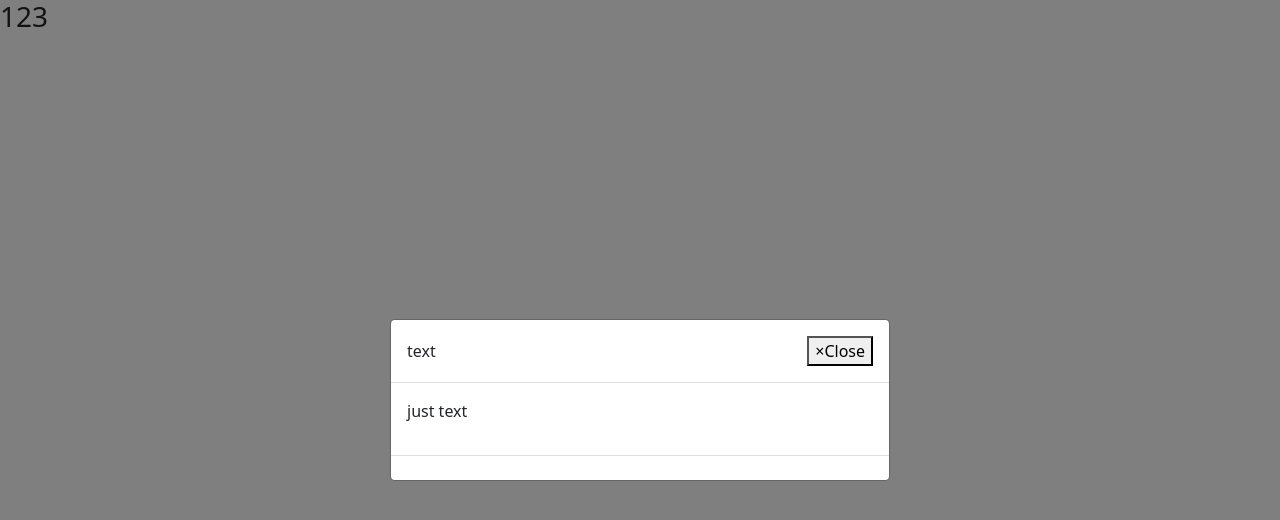
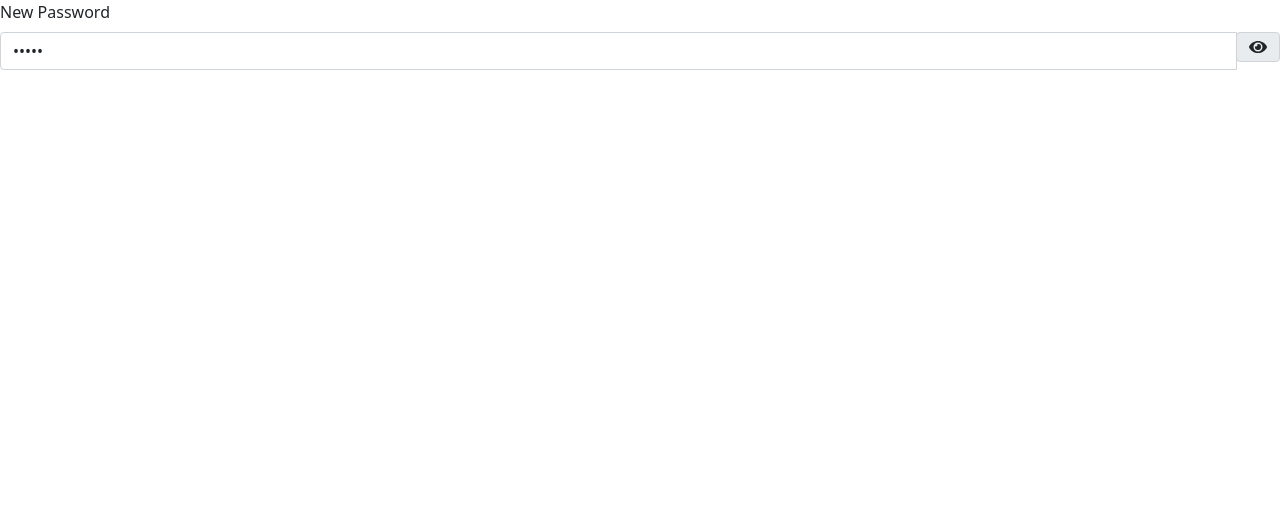
Before and after one commit to Muhammad-Bilal-2/orrr-shared, a React (Create React App) app in the folder playground/: page / in a window 1280 px wide. Shown: the top 520 px of the page. Built offline with nearby package versions, Linux system fonts and the light colour scheme.

Commit message:
Merged in password-input-update (pull request #2)
update to passwordInput

* update to passwordInput

* update


Approved-by: Ben Pease

```diff
--- a/playground/src/App.js
+++ b/playground/src/App.js
@@ -1,12 +1,7 @@
 import "./App.css";
 import "bootstrap/dist/css/bootstrap.css";
-import { useIsPhoneContext } from "./component-lib/index";
-import {
-  ModalOverlay,
-  ModalNoHeaderOverlay,
-  ModalSuccess,
-  NativeOverlay,
-} from "./component-lib/index";
+import { PasswordInput, useIsPhoneContext } from "./component-lib/index";
+import { Login } from "./component-lib/index";
 
 import "@orr/shared-style";
 // import "@orr/shared-style/src/index";
@@ -16,21 +11,14 @@ function App() {
 
   return (
     <>
-      <h3 className="id">123</h3>
-      {/* <ModalNoHeaderOverlay
-        // text="text"
-        show={true}
-        setShow={() => console.log("show")}
-      >
-        <p>just text</p>
-      </ModalNoHeaderOverlay> */}
-      <ModalOverlay
-        header={"text"}
-        show={true}
-        setShow={() => console.log("show")}
-      >
-        <p>just text</p>
-      </ModalOverlay>
+      {/* <h3 className="id">123</h3>  */}
+      <PasswordInput
+        label="New Password"
+        placeholder="New Password"
+        onChange={() => console.log("hi")}
+        value="value"
+        name="password"
+      />
     </>
   );
 }
--- a/playground/src/component-lib/Inputs/PasswordInput.d.ts
+++ b/playground/src/component-lib/Inputs/PasswordInput.d.ts
@@ -1,5 +1,6 @@
 import React from "react";
 interface IPasswordInputProps {
+    label?: string;
     isInvalid?: boolean;
     name: string;
     value: string;
--- a/playground/src/component-lib/index.js
+++ b/playground/src/component-lib/index.js
@@ -415,12 +415,13 @@ var SimpleCard = function (_a) {
 };
 
 var PasswordInput = function (_a) {
-    var name = _a.name, isInvalid = _a.isInvalid, error = _a.error, onChange = _a.onChange, value = _a.value, disabled = _a.disabled, placeholder = _a.placeholder;
+    var label = _a.label, name = _a.name, isInvalid = _a.isInvalid, error = _a.error, onChange = _a.onChange, value = _a.value, disabled = _a.disabled, placeholder = _a.placeholder;
     var _b = React__default.useState(false), passwordVisible = _b[0], setPasswordVisible = _b[1];
     var togglePassword = function () {
         setPasswordVisible(!passwordVisible);
     };
     return (React__default.createElement(React__default.Fragment, null,
+        label && React__default.createElement(Form.Label, null, label),
         React__default.createElement(InputGroup, null,
             React__default.createElement(Form.Control, { name: name, placeholder: placeholder, isInvalid: isInvalid, value: value, type: passwordVisible ? "text" : "password", onChange: onChange, disabled: disabled }),
             React__default.createElement(InputGroup.Append, { className: "togglePasswordHolder", onClick: togglePassword },
```
Also changed, not shown: 4 other files (tests, documents, lock files or other folders).
